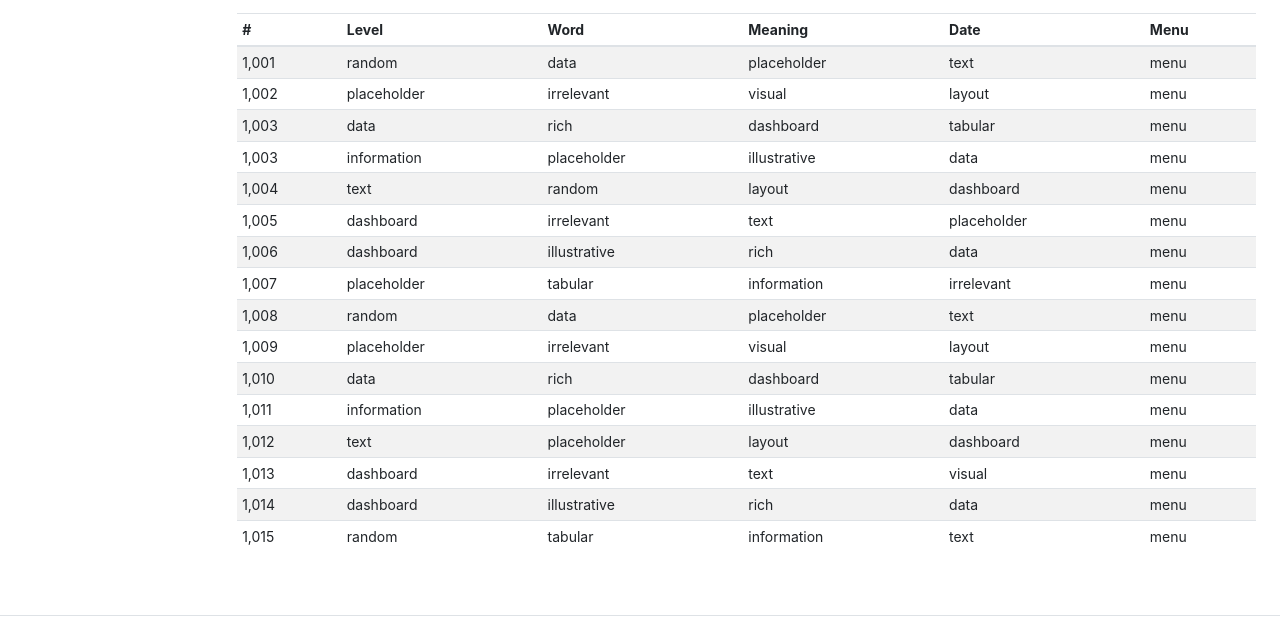
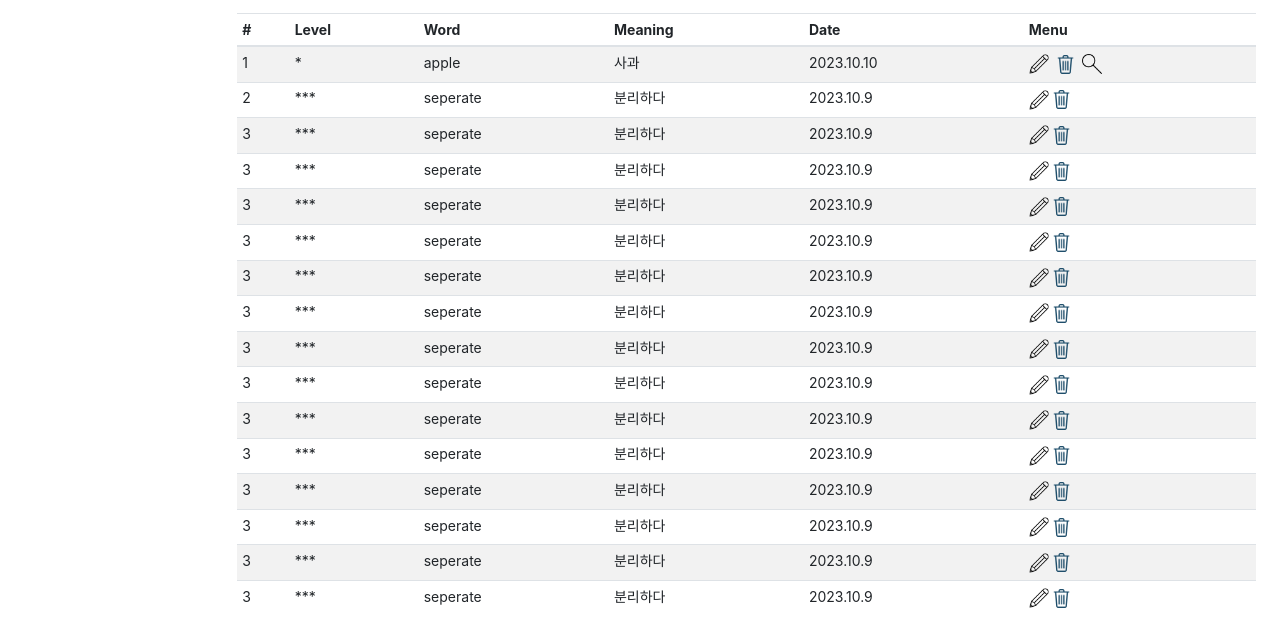
Before and after one commit to sanghyunlee77/WebProject1, a website: page index.html in a window 1280 px wide. Shown: the part 173-800 px from the top of the page. Drawn offline with nearby package versions, Linux system fonts and the light colour scheme.

Commit message:
complete project

```diff
--- a/index.html
+++ b/index.html
@@ -114,132 +114,132 @@
           </thead>
           <tbody>
             <tr>
-              <td>1,001</td>
-              <td>random</td>
-              <td>data</td>
-              <td>placeholder</td>
-              <td>text</td>
-              <td>menu</td>
+              <td>1</td>
+              <td>*</td>
+              <td>apple</td>
+              <td>사과</td>
+              <td>2023.10.10</td>
+              <td><a href="edit.html"> <img src="pen.png" alt="" width="20" height="20"> </a><img src="trash.png" alt="" width="25" height="25" onclick="delete_check()"><a href="view.html"> <img src="magnifier.png" alt="" width="20" height="20"></a></td>
             </tr>
             <tr>
-              <td>1,002</td>
-              <td>placeholder</td>
-              <td>irrelevant</td>
-              <td>visual</td>
-              <td>layout</td>
-              <td>menu</td>
+              <td>2</td>
+              <td>***</td>
+              <td>seperate</td>
+              <td>분리하다</td>
+              <td>2023.10.9</td>
+              <td><img src="pen.png" alt="" width="20" height="20"><img src="trash.png" alt="" width="25" height="25"></td>
             </tr>
             <tr>
-              <td>1,003</td>
-              <td>data</td>
-              <td>rich</td>
-              <td>dashboard</td>
-              <td>tabular</td>
-              <td>menu</td>
+              <td>3</td>
+              <td>***</td>
+              <td>seperate</td>
+              <td>분리하다</td>
+              <td>2023.10.9</td>
+              <td><img src="pen.png" alt="" width="20" height="20"><img src="trash.png" alt="" width="25" height="25"></td>
             </tr>
             <tr>
-              <td>1,003</td>
-              <td>information</td>
-              <td>placeholder</td>
-              <td>illustrative</td>
-              <td>data</td>
-              <td>menu</td>
+              <td>3</td>
+              <td>***</td>
+              <td>seperate</td>
+              <td>분리하다</td>
+              <td>2023.10.9</td>
+              <td><img src="pen.png" alt="" width="20" height="20"><img src="trash.png" alt="" width="25" height="25"></td>
             </tr>
             <tr>
-              <td>1,004</td>
-              <td>text</td>
-              <td>random</td>
-              <td>layout</td>
-              <td>dashboard</td>
-              <td>menu</td>
+              <td>3</td>
+              <td>***</td>
+              <td>seperate</td>
+              <td>분리하다</td>
+              <td>2023.10.9</td>
+              <td><img src="pen.png" alt="" width="20" height="20"><img src="trash.png" alt="" width="25" height="25"></td>
             </tr>
             <tr>
-              <td>1,005</td>
-              <td>dashboard</td>
-              <td>irrelevant</td>
-              <td>text</td>
-              <td>placeholder</td>
-              <td>menu</td>
+              <td>3</td>
+              <td>***</td>
+              <td>seperate</td>
+              <td>분리하다</td>
+              <td>2023.10.9</td>
+              <td><img src="pen.png" alt="" width="20" height="20"><img src="trash.png" alt="" width="25" height="25"></td>
             </tr>
             <tr>
-              <td>1,006</td>
-              <td>dashboard</td>
-              <td>illustrative</td>
-              <td>rich</td>
-              <td>data</td>
-              <td>menu</td>
+              <td>3</td>
+              <td>***</td>
+              <td>seperate</td>
+              <td>분리하다</td>
+              <td>2023.10.9</td>
+              <td><img src="pen.png" alt="" width="20" height="20"><img src="trash.png" alt="" width="25" height="25"></td>
             </tr>
             <tr>
-              <td>1,007</td>
-              <td>placeholder</td>
-              <td>tabular</td>
-              <td>information</td>
-              <td>irrelevant</td>
-              <td>menu</td>
+              <td>3</td>
+              <td>***</td>
+              <td>seperate</td>
+              <td>분리하다</td>
+              <td>2023.10.9</td>
+              <td><img src="pen.png" alt="" width="20" height="20"><img src="trash.png" alt="" width="25" height="25"></td>
             </tr>
             <tr>
-              <td>1,008</td>
-              <td>random</td>
-              <td>data</td>
-              <td>placeholder</td>
-              <td>text</td>
-              <td>menu</td>
+              <td>3</td>
+              <td>***</td>
+              <td>seperate</td>
+              <td>분리하다</td>
+              <td>2023.10.9</td>
+              <td><img src="pen.png" alt="" width="20" height="20"><img src="trash.png" alt="" width="25" height="25"></td>
             </tr>
             <tr>
-              <td>1,009</td>
-              <td>placeholder</td>
-              <td>irrelevant</td>
-              <td>visual</td>
-              <td>layout</td>
-              <td>menu</td>
+              <td>3</td>
+              <td>***</td>
+              <td>seperate</td>
+              <td>분리하다</td>
+              <td>2023.10.9</td>
+              <td><img src="pen.png" alt="" width="20" height="20"><img src="trash.png" alt="" width="25" height="25"></td>
             </tr>
             <tr>
-              <td>1,010</td>
-              <td>data</td>
-              <td>rich</td>
-              <td>dashboard</td>
-              <td>tabular</td>
-              <td>menu</td>
+              <td>3</td>
+              <td>***</td>
+              <td>seperate</td>
+              <td>분리하다</td>
+              <td>2023.10.9</td>
+              <td><img src="pen.png" alt="" width="20" height="20"><img src="trash.png" alt="" width="25" height="25"></td>
             </tr>
             <tr>
-              <td>1,011</td>
-              <td>information</td>
-              <td>placeholder</td>
-              <td>illustrative</td>
-              <td>data</td>
-              <td>menu</td>
+              <td>3</td>
+              <td>***</td>
+              <td>seperate</td>
+              <td>분리하다</td>
+              <td>2023.10.9</td>
+              <td><img src="pen.png" alt="" width="20" height="20"><img src="trash.png" alt="" width="25" height="25"></td>
             </tr>
             <tr>
-              <td>1,012</td>
-              <td>text</td>
-              <td>placeholder</td>
-              <td>layout</td>
-              <td>dashboard</td>
-              <td>menu</td>
+              <td>3</td>
+              <td>***</td>
+              <td>seperate</td>
+              <td>분리하다</td>
+              <td>2023.10.9</td>
+              <td><img src="pen.png" alt="" width="20" height="20"><img src="trash.png" alt="" width="25" height="25"></td>
             </tr>
             <tr>
-              <td>1,013</td>
-              <td>dashboard</td>
-              <td>irrelevant</td>
-              <td>text</td>
-              <td>visual</td>
-              <td>menu</td>
+              <td>3</td>
+              <td>***</td>
+              <td>seperate</td>
+              <td>분리하다</td>
+              <td>2023.10.9</td>
+              <td><img src="pen.png" alt="" width="20" height="20"><img src="trash.png" alt="" width="25" height="25"></td>
             </tr>
             <tr>
-              <td>1,014</td>
-              <td>dashboard</td>
-              <td>illustrative</td>
-              <td>rich</td>
-              <td>data</td>
-              <td>menu</td>
+              <td>3</td>
+              <td>***</td>
+              <td>seperate</td>
+              <td>분리하다</td>
+              <td>2023.10.9</td>
+              <td><img src="pen.png" alt="" width="20" height="20"><img src="trash.png" alt="" width="25" height="25"></td>
             </tr>
             <tr>
-              <td>1,015</td>
-              <td>random</td>
-              <td>tabular</td>
-              <td>information</td>
-              <td>text</td>
-              <td>menu</td>
+              <td>3</td>
+              <td>***</td>
+              <td>seperate</td>
+              <td>분리하다</td>
+              <td>2023.10.9</td>
+              <td><img src="pen.png" alt="" width="20" height="20"><img src="trash.png" alt="" width="25" height="25"></td>
             </tr>
           </tbody>
         </table>
@@ -273,5 +273,16 @@
 
       </div>
   </footer>
+
+  <script>
+    function delete_check() {
+      var result = confirm("정말로 삭제하시겠습니까?");
+      if(result){
+        alert("삭제 되었습니다.");
+      }else{
+        alert("삭제 명령을 취소 합니다. ");
+      };
+    }
+  </script>
   </body>
 </html>
```
Also changed, not shown: edit.html (added, +107 -0 lines), view.html (added, +107 -0 lines), magnifier.png (added).
